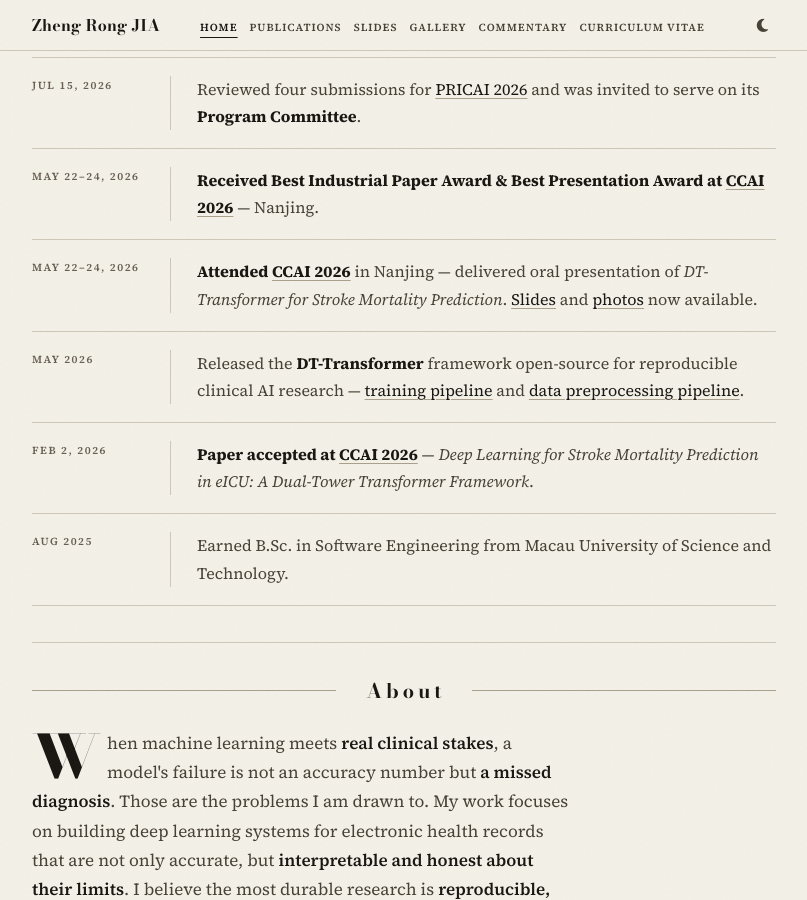
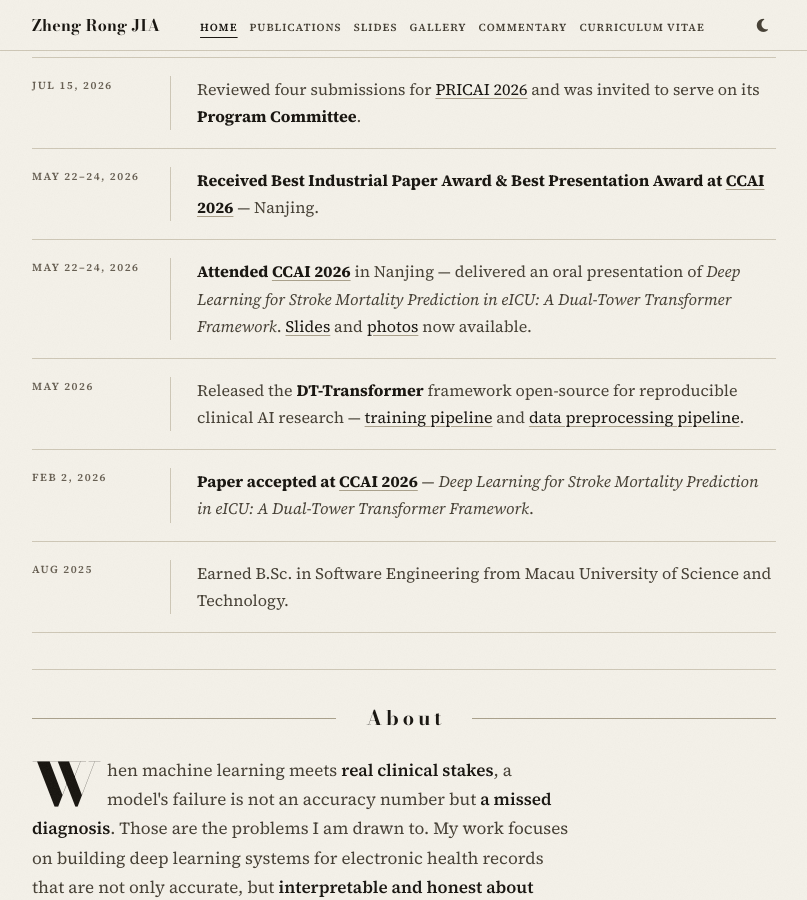
Before and after one commit to ZR-JIA/zr-jia.github.io, a Jekyll site: the page built from _pages/index.md, in a window 1280 px wide and 900 px high, scrolled down 1412 px. Shown: the whole window, without its empty margins (236-1043 px from the left). Built offline with Jekyll 4.4.1, drawn with Linux system fonts in a browser that asks for light colours.

Commit message:
content: use the paper title for the CCAI talk
The homepage news and the Slides page gave the talk as "DT-Transformer
for Stroke Mortality Prediction", set like a title. The paper and the
slide deck are both titled "Deep Learning for Stroke Mortality Prediction
in eICU: A Dual-Tower Transformer Framework". Use that title in both
places. The news item also gains its missing article: "delivered an oral
presentation of".

```diff
--- a/_pages/index.md
+++ b/_pages/index.md
@@ -88,7 +88,7 @@ description: "Independent AI researcher specializing in Clinical AI and deep lea
       </li>
       <li class="news-item">
         <span class="news-date">May 22–24, 2026</span>
-        <span class="news-text"><strong>Attended <a href="https://ccai.net" target="_blank" rel="noopener noreferrer">CCAI 2026</a></strong> in Nanjing &mdash; delivered oral presentation of <em>DT-Transformer for Stroke Mortality Prediction</em>. <a href="/slides/">Slides</a> and <a href="/gallery/">photos</a> now available.</span>
+        <span class="news-text"><strong>Attended <a href="https://ccai.net" target="_blank" rel="noopener noreferrer">CCAI 2026</a></strong> in Nanjing &mdash; delivered an oral presentation of <em>Deep Learning for Stroke Mortality Prediction in eICU: A Dual-Tower Transformer Framework</em>. <a href="/slides/">Slides</a> and <a href="/gallery/">photos</a> now available.</span>
       </li>
       <li class="news-item">
         <span class="news-date">May 2026</span>
```
Also changed, not shown: _pages/slides.md (+1 -1 lines).
